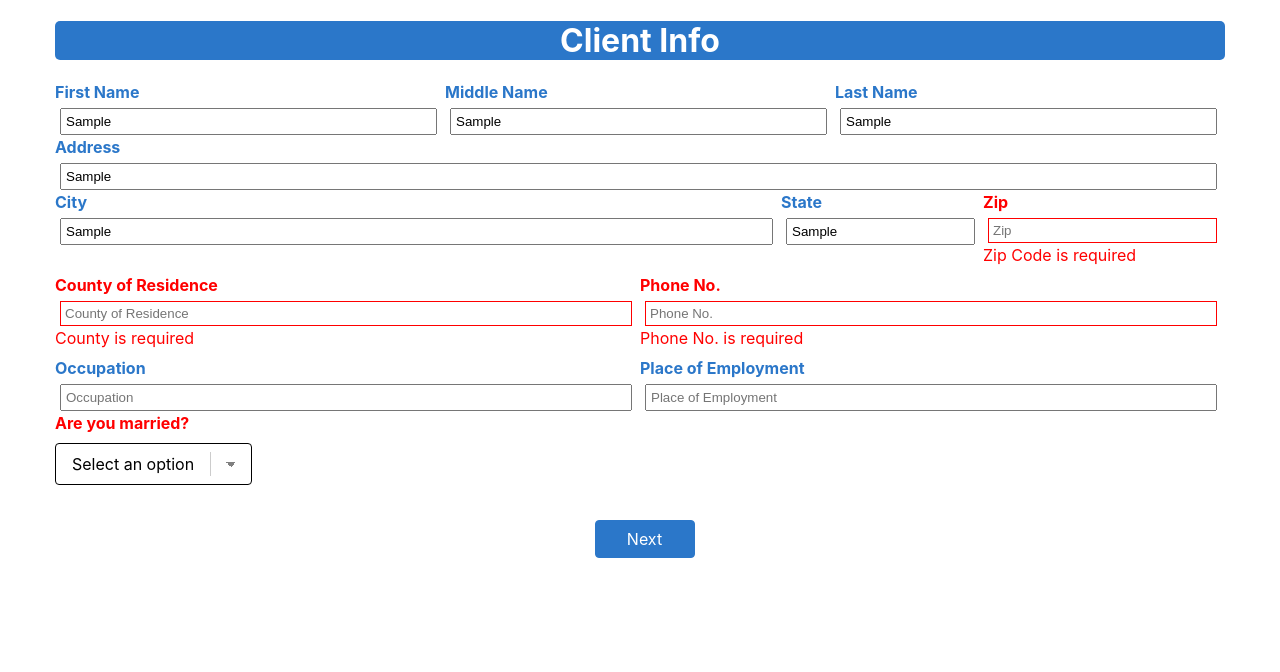
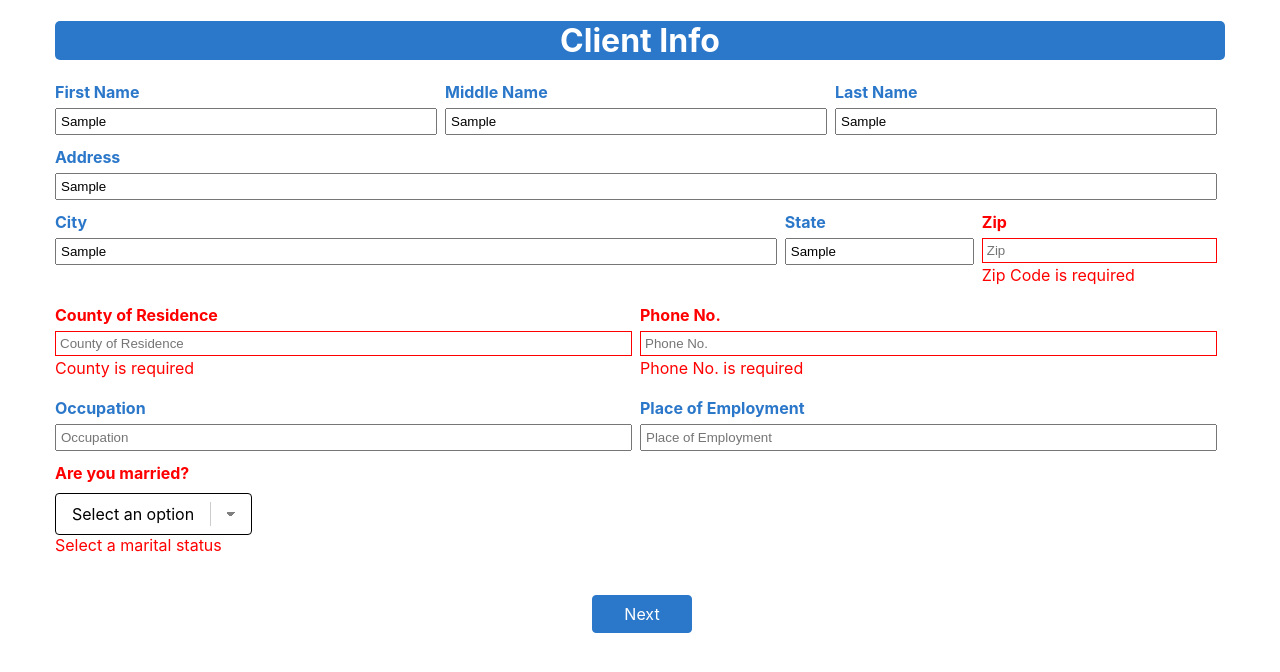
Before and after one commit to jbvance/client-intake-react, a React (Create React App) app: page / in a window 1280 px wide. Both pictures are taken after typing "Sample", "Sample", "Sample", "Sample", "Sample", "Sample" into the empty fields and a click on the input "Next". Shown: the top 672 px of the page. Built offline with nearby package versions, Linux system fonts and the light colour scheme.

Commit message:
udpate styling for select component

```diff
--- a/src/App.css
+++ b/src/App.css
@@ -44,6 +44,7 @@ h2 {
   display: flex;
   flex-direction: column;
   flex: 1;
+  margin-bottom: 10px;
 }
 
 .label--err {
@@ -58,7 +59,7 @@ button {
 
 input {
   padding: 5px 15px;
-  margin: 5px;
+  /* margin: 5px; */
   min-width: 100px;
 }
 
@@ -137,6 +138,11 @@ select.minimal:focus {
   .form-group .input-control {
     margin-top: 2px;
   }
+
+  .form-group label {
+    margin-bottom: 2px;
+  }
+
   .form-group label.right-inline {
     text-align: left;
     padding-right: 0;
--- a/src/components/form-elements/Select.module.css
+++ b/src/components/form-elements/Select.module.css
@@ -1,3 +1,3 @@
-.select--invalid {
+.select--error {
   color: red;
 }
--- a/src/components/form-elements/Select.tsx
+++ b/src/components/form-elements/Select.tsx
@@ -17,15 +17,15 @@ const Select: React.FC<SelectProps> = ({ label, ...props }) => {
       <label
         htmlFor={props.id || props.name}
         className={`${
-          meta.touched && meta.error ? styles['select--invalid'] : ''
+          meta.touched && meta.error ? styles['select--error'] : ''
         }`}
       >
         {label}
       </label>
       <select {...field} {...props} className="minimal" />
-      {/* {meta.touched && meta.error ? (
-        <div className="error">{meta.error}</div>
-      ) : null} */}
+      {meta.touched && meta.error ? (
+        <div className={styles['select--error']}>{meta.error}</div>
+      ) : null}
     </div>
   );
 };
```
